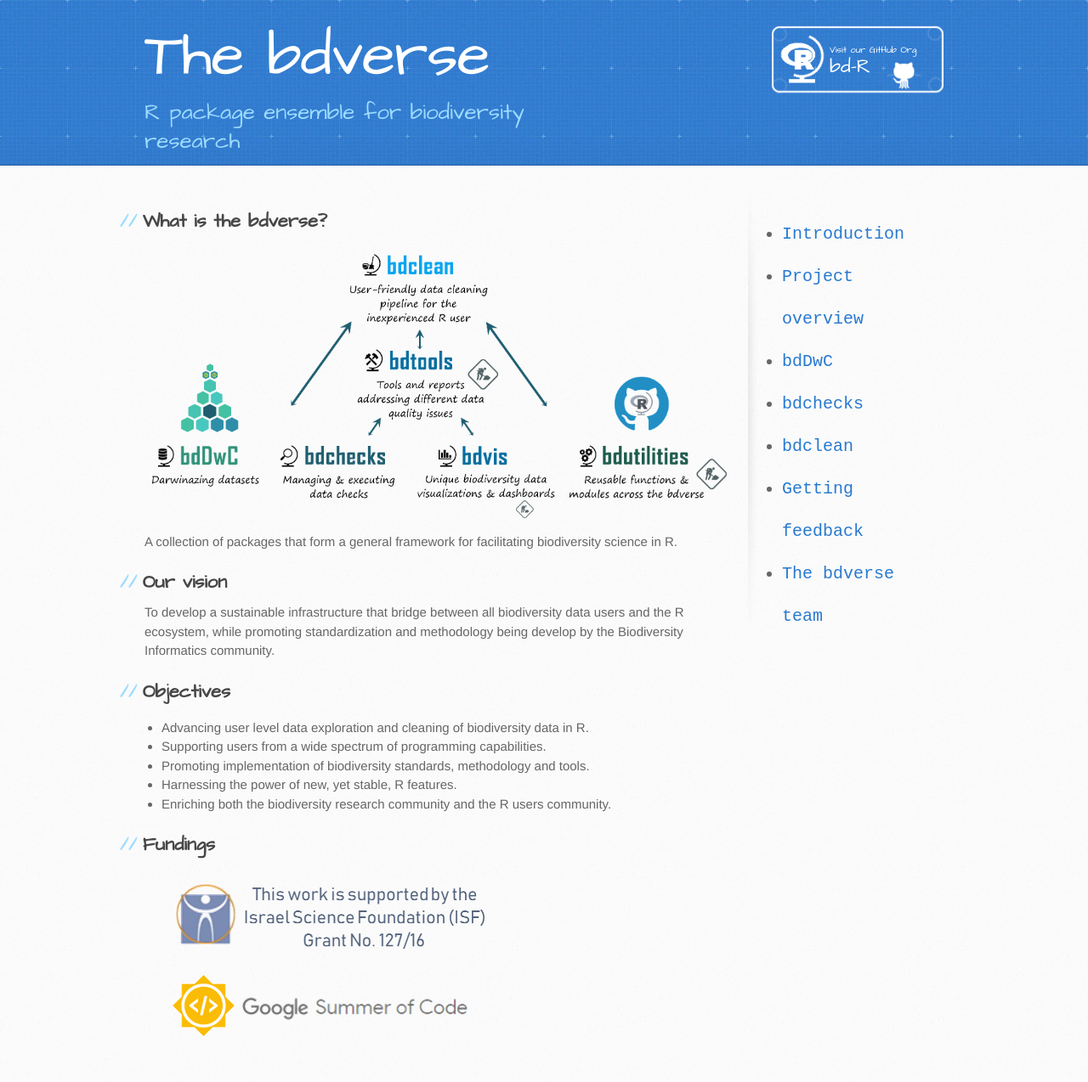
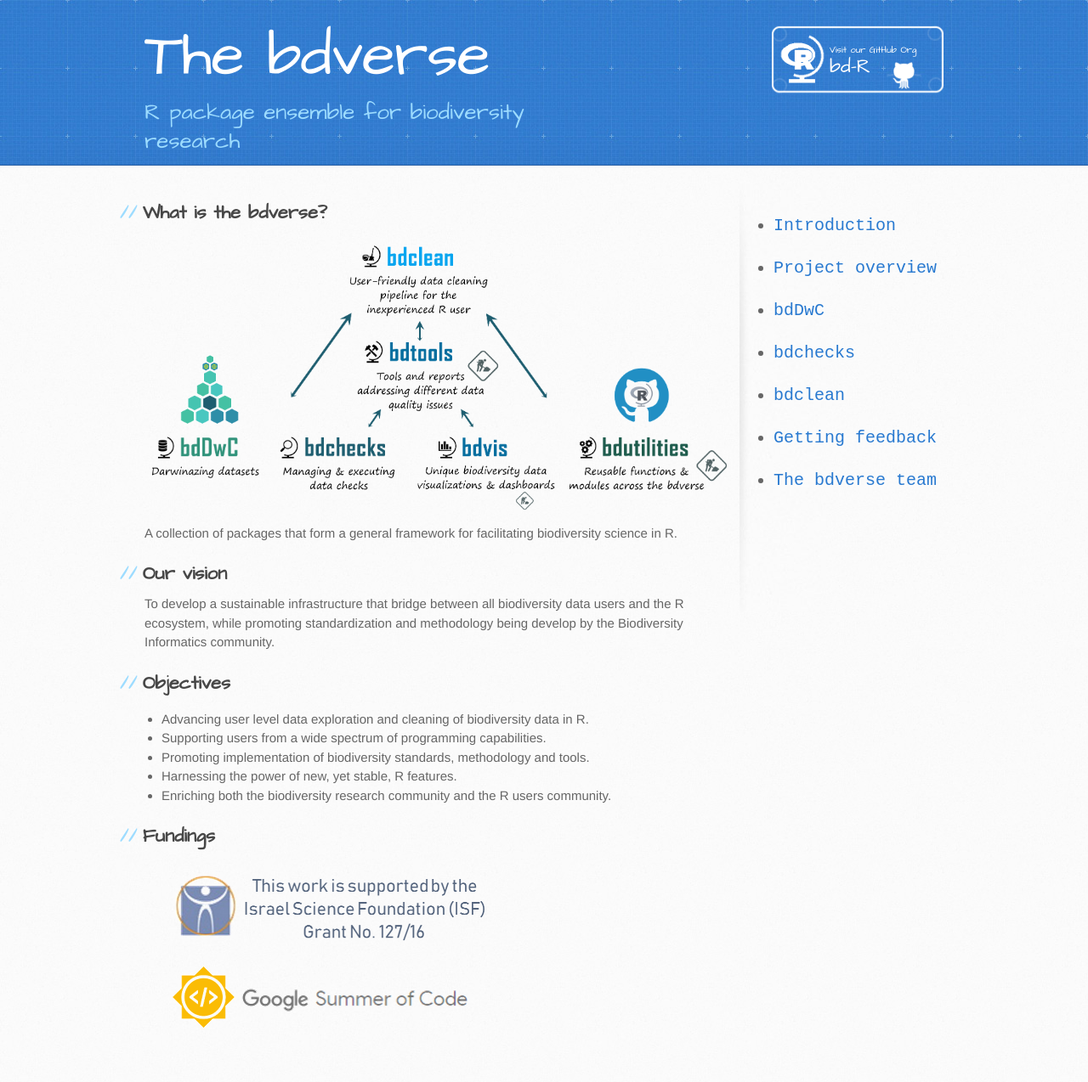
Before and after one commit to bd-R/The-bdverse, a Jekyll site: the page built from index.md, in a window 1280 px wide. Shown: the whole page at 85% size. Built offline with Jekyll 4.4.1, drawn with Linux system fonts in a browser that asks for light colours; our own code applies the rules of GitHub Pages for plain Markdown files.

Commit message:
Update jekyll-theme-architect.scss

```diff
--- a/_sass/jekyll-theme-architect.scss
+++ b/_sass/jekyll-theme-architect.scss
@@ -60,7 +60,7 @@ header h2 {
 }
 
 #content-wrapper {
-  padding-top: 30px;
+  padding-top: 20px;
   border-top: solid 1px #fff;
 }
 
@@ -75,7 +75,7 @@ header h2 {
 
 aside#sidebar {
   float: right;
-  width: 210px;
+  width: 220px;
   min-height: 504px;
   padding-left: 20px;
   font-family: 'Courier New';
```
